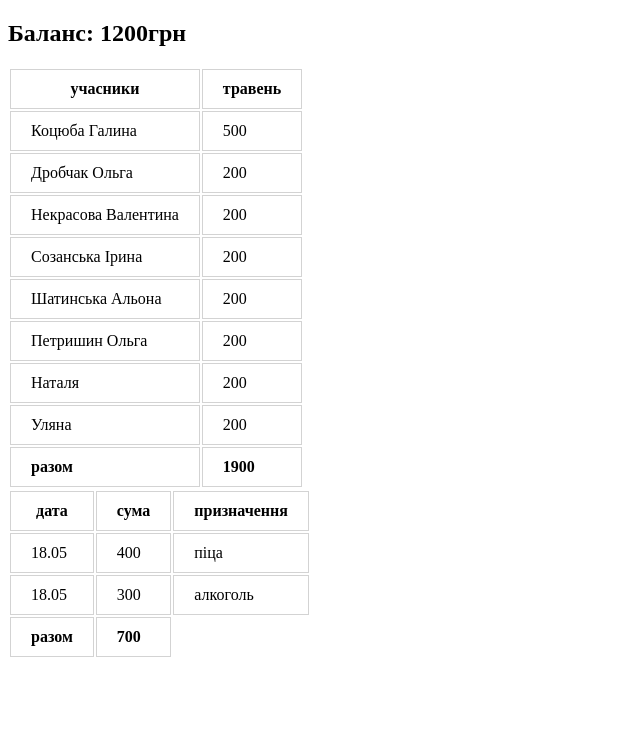
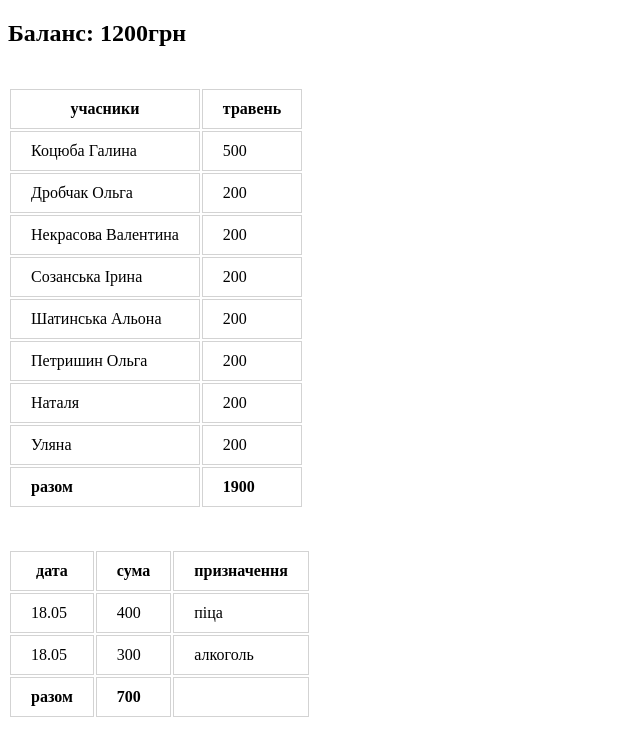
Before and after one commit to shatynska/money.psypra.com, a PHP site: page / in a window 1280 px wide. Shown: the top 756 px of the page, without its empty margins (0-640 px from the left). Run offline with PHP 8.4, Linux system fonts and the light colour scheme.

Commit message:
Add margin-top to tables

```diff
--- a/public/index.php
+++ b/public/index.php
@@ -14,7 +14,8 @@
 </head>
 <body>
     <h2>Баланс: 1200грн</h2>
-    <table>
+
+    <table style="margin-top: 40px;">
         <thead>
             <tr>
                 <th>
@@ -101,7 +102,7 @@
         </tbody>
     </table>
 
-        <table>
+    <table style="margin-top: 40px;">
         <thead>
             <tr>
                 <th>
@@ -145,6 +146,8 @@
                 <td>
                     <b>700<b>
                 </td>
+                <td>
+                </td>
             </tr>
         </tbody>
     </table>
```
